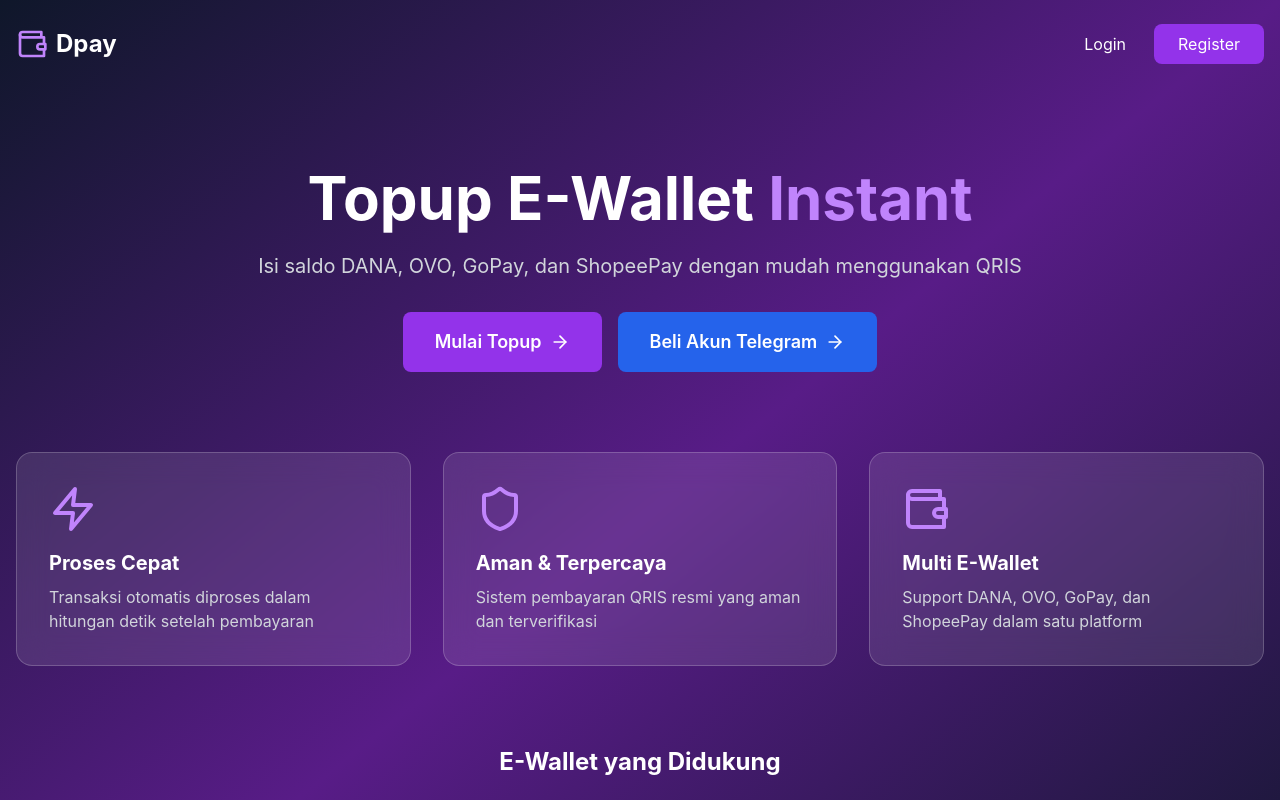
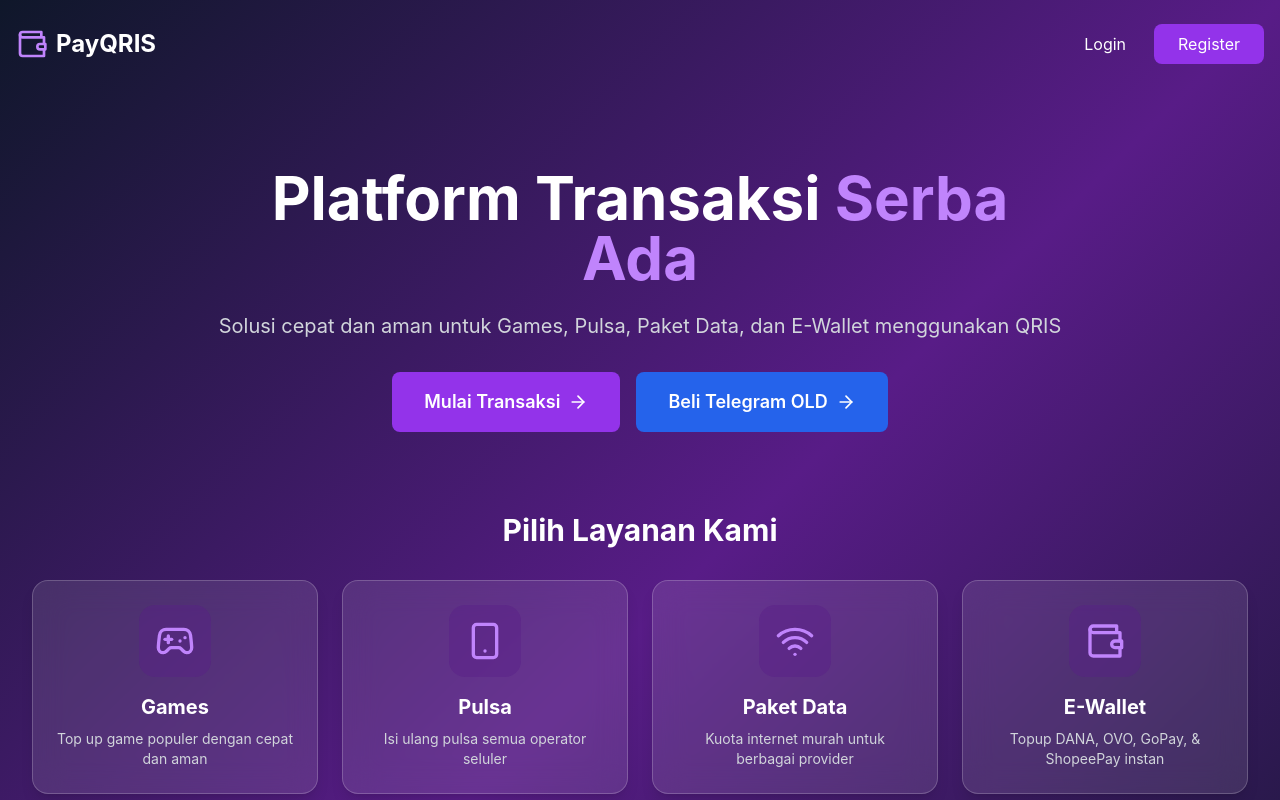
Before and after one commit to ofcdigisphere-labs/tnsmiley, a React (Vite) app in the folder frontend/: page / in a window 1280 px wide. Shown: the top 800 px of the page. Built offline with nearby package versions, Linux system fonts and the light colour scheme; no server answers.

Commit message:
LandingPage.jsx

```diff
--- a/frontend/src/pages/LandingPage.jsx
+++ b/frontend/src/pages/LandingPage.jsx
@@ -1,5 +1,5 @@
 import { useNavigate } from 'react-router-dom';
-import { Wallet, Zap, Shield, ArrowRight, LayoutDashboard } from 'lucide-react';
+import { Wallet, Zap, Shield, ArrowRight, LayoutDashboard, Gamepad2, Smartphone, Wifi } from 'lucide-react';
 import { useEffect, useState } from 'react';
 
 const LandingPage = () => {
@@ -12,6 +12,34 @@
     setIsLoggedIn(!!userData);
   }, []);
 
+  // Daftar kategori layanan (Games, Pulsa, Paket Data, E-Wallet)
+  const categories = [
+    {
+      title: 'Games',
+      description: 'Top up game populer dengan cepat dan aman',
+      icon: <Gamepad2 className="w-10 h-10 text-purple-400" />,
+      path: '/games',
+    },
+    {
+      title: 'Pulsa',
+      description: 'Isi ulang pulsa semua operator seluler',
+      icon: <Smartphone className="w-10 h-10 text-purple-400" />,
+      path: '/pulsa',
+    },
+    {
+      title: 'Paket Data',
+      description: 'Kuota internet murah untuk berbagai provider',
+      icon: <Wifi className="w-10 h-10 text-purple-400" />,
+      path: '/paket-data',
+    },
+    {
+      title: 'E-Wallet',
+      description: 'Topup DANA, OVO, GoPay, & ShopeePay instan',
+      icon: <Wallet className="w-10 h-10 text-purple-400" />,
+      path: '/topup',
+    },
+  ];
+
   return (
     <div className="min-h-screen bg-gradient-to-br from-slate-900 via-purple-900 to-slate-900">
       {/* Header */}
@@ -19,7 +47,7 @@
         <div className="flex items-center justify-between">
           <div className="flex items-center gap-2">
             <Wallet className="w-8 h-8 text-purple-400" />
-            <h1 className="text-2xl font-bold text-white">Dpay</h1>
+            <h1 className="text-2xl font-bold text-white">PayQRIS</h1>
           </div>
           <div className="flex items-center gap-3">
             {isLoggedIn ? (
@@ -51,30 +79,52 @@
       </nav>
 
       {/* Hero Section */}
-      <div className="container mx-auto px-4 py-20">
+      <div className="container mx-auto px-4 py-12 md:py-20">
         <div className="max-w-4xl mx-auto text-center">
           <h2 className="text-4xl md:text-5xl lg:text-6xl font-bold text-white mb-4 md:mb-6 px-4">
-            Topup E-Wallet
-            <span className="text-purple-400"> Instant</span>
+            Platform Transaksi
+            <span className="text-purple-400"> Serba Ada</span>
           </h2>
           <p className="text-base md:text-xl text-gray-300 mb-6 md:mb-8 px-4">
-            Isi saldo DANA, OVO, GoPay, dan ShopeePay dengan mudah menggunakan QRIS
+            Solusi cepat dan aman untuk Games, Pulsa, Paket Data, dan E-Wallet menggunakan QRIS
           </p>
           <div className="flex flex-col sm:flex-row items-center justify-center gap-4">
             <button
               onClick={() => navigate('/topup')}
               className="inline-flex items-center gap-2 bg-purple-600 hover:bg-purple-700 text-white px-6 md:px-8 py-3 md:py-4 rounded-lg text-base md:text-lg font-semibold transition transform hover:scale-105"
             >
-              Mulai Topup
+              Mulai Transaksi
               <ArrowRight className="w-4 h-4 md:w-5 md:h-5" />
             </button>
             <button
               onClick={() => navigate('/telegram')}
               className="inline-flex items-center gap-2 bg-blue-600 hover:bg-blue-700 text-white px-6 md:px-8 py-3 md:py-4 rounded-lg text-base md:text-lg font-semibold transition transform hover:scale-105"
             >
-              Beli Akun Telegram
+              Beli Telegram OLD
               <ArrowRight className="w-4 h-4 md:w-5 md:h-5" />
             </button>
+          </div>
+        </div>
+
+        {/* Layanan Grid (Games, Pulsa, Paket Data, E-Wallet) */}
+        <div className="mt-16 md:mt-20">
+          <h3 className="text-2xl md:text-3xl font-bold text-white text-center mb-8 px-4">
+            Pilih Layanan Kami
+          </h3>
+          <div className="grid grid-cols-1 sm:grid-cols-2 lg:grid-cols-4 gap-6 px-4">
+            {categories.map((item, index) => (
+              <div
+                key={index}
+                onClick={() => navigate(item.path)}
+                className="bg-white/10 backdrop-blur-lg border border-white/20 rounded-2xl p-6 flex flex-col items-center text-center cursor-pointer hover:bg-white/20 hover:border-purple-400 transition transform hover:-translate-y-1 shadow-lg"
+              >
+                <div className="p-4 bg-purple-900/40 rounded-2xl mb-4">
+                  {item.icon}
+                </div>
+                <h4 className="text-xl font-bold text-white mb-2">{item.title}</h4>
+                <p className="text-sm text-gray-300">{item.description}</p>
+              </div>
+            ))}
           </div>
         </div>
 
@@ -92,32 +142,15 @@
           />
           <FeatureCard
             icon={<Wallet className="w-12 h-12 text-purple-400" />}
-            title="Multi E-Wallet"
-            description="Support DANA, OVO, GoPay, dan ShopeePay dalam satu platform"
+            title="Multi Layanan"
+            description="Support berbagai jenis kebutuhan digital dalam satu platform"
           />
-        </div>
-
-        {/* Supported E-Wallets */}
-        <div className="mt-16 md:mt-20">
-          <h3 className="text-xl md:text-2xl font-bold text-white text-center mb-6 md:mb-8 px-4">
-            E-Wallet yang Didukung
-          </h3>
-          <div className="flex flex-wrap justify-center gap-4 md:gap-8 px-4">
-            {['DANA', 'OVO', 'GoPay', 'ShopeePay'].map((wallet) => (
-              <div
-                key={wallet}
-                className="bg-white/10 backdrop-blur-lg border border-white/20 rounded-xl px-8 py-4"
-              >
-                <p className="text-xl font-semibold text-white">{wallet}</p>
-              </div>
-            ))}
-          </div>
         </div>
       </div>
 
       {/* Footer */}
       <footer className="container mx-auto px-4 py-8 text-center text-gray-400 border-t border-white/10">
-        <p>&copy; 2026 Dpayment. All rights reserved.</p>
+        <p>&copy; 2024 PayQRIS. All rights reserved.</p>
       </footer>
     </div>
   );
```
